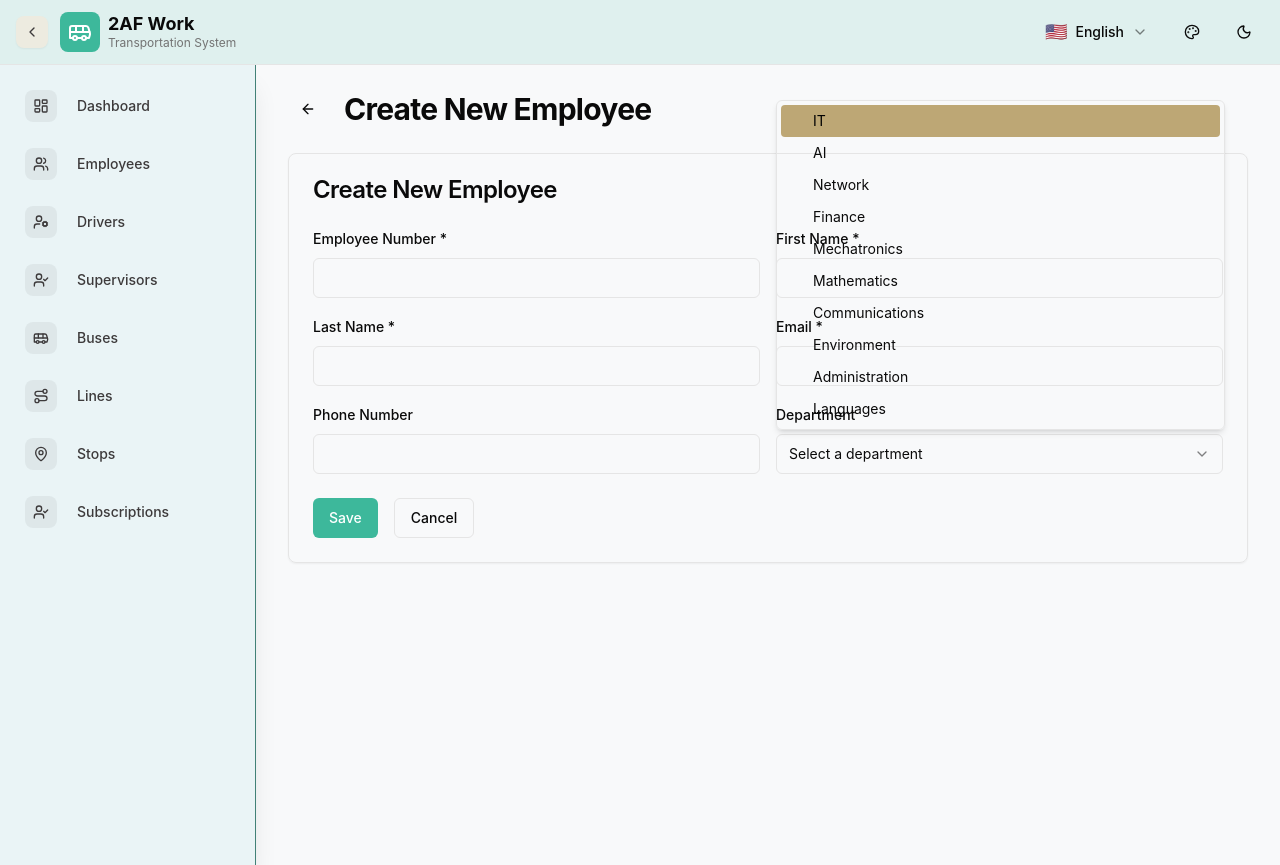
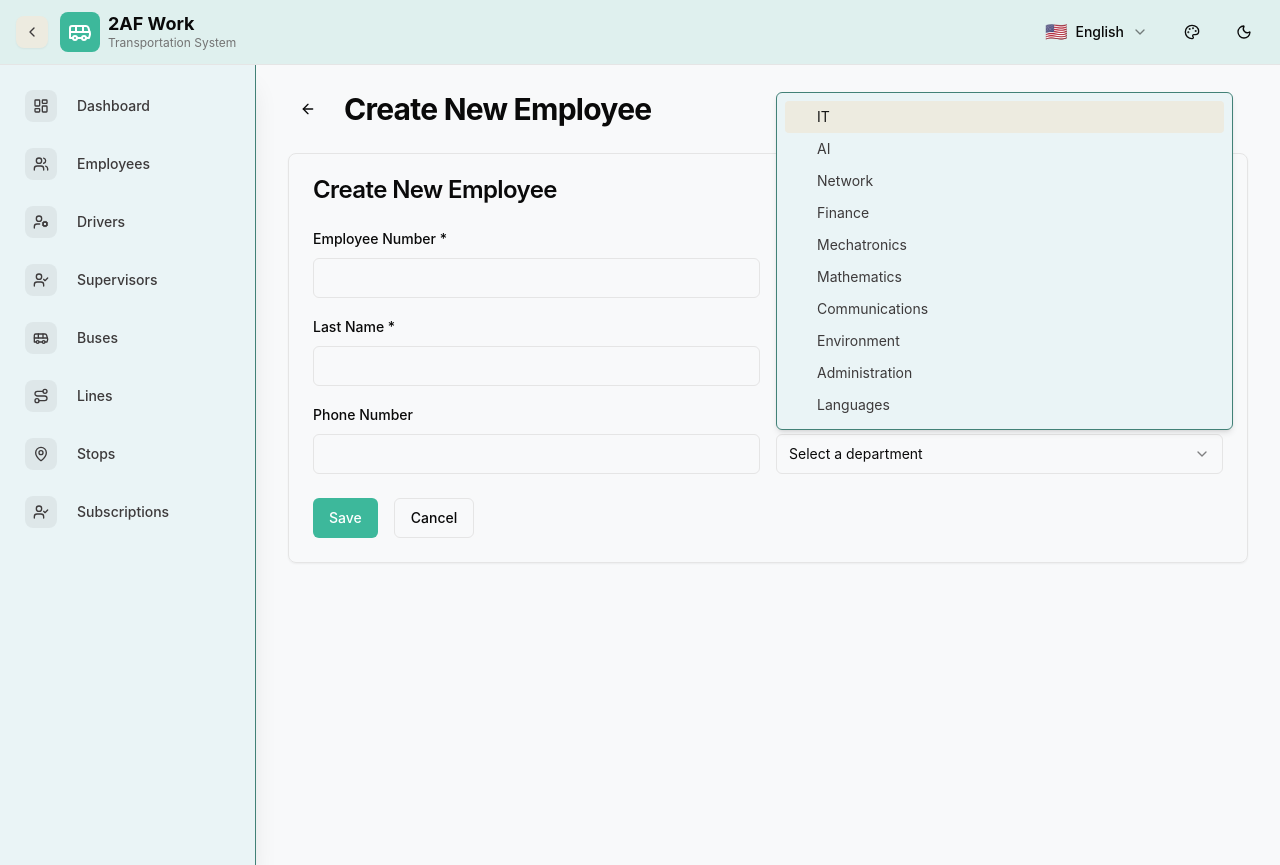
Before and after one commit to ahmadabdelbary2001/HIAST.Transportation.UI, a React (Vite) app: page /HIAST.Transportation.UI/employees/create in a window 1280 px wide. Both pictures are taken after a click on the button "Select a department". Built offline with nearby package versions, Linux system fonts and the light colour scheme.

Commit message:
Edit Select component style

```diff
--- a/src/components/ui/select.tsx
+++ b/src/components/ui/select.tsx
@@ -1,16 +1,18 @@
-// src/components/ui/ select.tsx
+// src/components/ui/select.tsx
 
-import * as React from 'react';
-import * as SelectPrimitive from '@radix-ui/react-select';
-import { Check, ChevronDown, ChevronUp } from 'lucide-react';
+"use client"
 
-import { cn } from '@/lib/utils';
+import * as React from "react"
+import * as SelectPrimitive from "@radix-ui/react-select"
+import { Check, ChevronDown, ChevronUp } from "lucide-react"
 
-const Select = SelectPrimitive.Root;
+import { cn } from "@/lib/utils"
 
-const SelectGroup = SelectPrimitive.Group;
+const Select = SelectPrimitive.Root
 
-const SelectValue = SelectPrimitive.Value;
+const SelectGroup = SelectPrimitive.Group
+
+const SelectValue = SelectPrimitive.Value
 
 const SelectTrigger = React.forwardRef<
   React.ElementRef<typeof SelectPrimitive.Trigger>,
@@ -19,7 +21,7 @@
   <SelectPrimitive.Trigger
     ref={ref}
     className={cn(
-      'flex h-10 w-full items-center justify-between rounded-md border border-input bg-background px-3 py-2 text-sm ring-offset-background placeholder:text-muted-foreground focus:outline-none focus:ring-2 focus:ring-ring focus:ring-offset-2 disabled:cursor-not-allowed disabled:opacity-50 [&>span]:line-clamp-1',
+      "flex h-10 w-full items-center justify-between rounded-md border border-input bg-background px-3 py-2 text-sm ring-offset-background placeholder:text-muted-foreground focus:outline-none focus:ring-2 focus:ring-ring focus:ring-offset-2 disabled:cursor-not-allowed disabled:opacity-50 [&>span]:line-clamp-1",
       className
     )}
     {...props}
@@ -29,40 +31,52 @@
       <ChevronDown className="h-4 w-4 opacity-50" />
     </SelectPrimitive.Icon>
   </SelectPrimitive.Trigger>
-));
-SelectTrigger.displayName = SelectPrimitive.Trigger.displayName;
+))
+SelectTrigger.displayName = SelectPrimitive.Trigger.displayName
 
 const SelectScrollUpButton = React.forwardRef<
   React.ElementRef<typeof SelectPrimitive.ScrollUpButton>,
   React.ComponentPropsWithoutRef<typeof SelectPrimitive.ScrollUpButton>
 >(({ className, ...props }, ref) => (
-  <SelectPrimitive.ScrollUpButton ref={ref} className={cn('flex cursor-default items-center justify-center py-1', className)} {...props}>
+  <SelectPrimitive.ScrollUpButton
+    ref={ref}
+    className={cn("flex cursor-default items-center justify-center py-1", className)}
+    {...props}
+  >
     <ChevronUp className="h-4 w-4" />
   </SelectPrimitive.ScrollUpButton>
-));
-SelectScrollUpButton.displayName = SelectPrimitive.ScrollUpButton.displayName;
+))
+SelectScrollUpButton.displayName = SelectPrimitive.ScrollUpButton.displayName
 
 const SelectScrollDownButton = React.forwardRef<
   React.ElementRef<typeof SelectPrimitive.ScrollDownButton>,
   React.ComponentPropsWithoutRef<typeof SelectPrimitive.ScrollDownButton>
 >(({ className, ...props }, ref) => (
-  <SelectPrimitive.ScrollDownButton ref={ref} className={cn('flex cursor-default items-center justify-center py-1', className)} {...props}>
+  <SelectPrimitive.ScrollDownButton
+    ref={ref}
+    className={cn("flex cursor-default items-center justify-center py-1", className)}
+    {...props}
+  >
     <ChevronDown className="h-4 w-4" />
   </SelectPrimitive.ScrollDownButton>
-));
-SelectScrollDownButton.displayName = SelectPrimitive.ScrollDownButton.displayName;
+))
+SelectScrollDownButton.displayName = SelectPrimitive.ScrollDownButton.displayName
 
+// --- UPDATED SelectContent ---
 const SelectContent = React.forwardRef<
   React.ElementRef<typeof SelectPrimitive.Content>,
   React.ComponentPropsWithoutRef<typeof SelectPrimitive.Content>
->(({ className, children, position = 'popper', ...props }, ref) => (
+>(({ className, children, position = "popper", ...props }, ref) => (
   <SelectPrimitive.Portal>
     <SelectPrimitive.Content
       ref={ref}
       className={cn(
-        'relative z-50 max-h-96 min-w-[8rem] overflow-hidden rounded-md border bg-popover text-popover-foreground shadow-md data-[state=open]:animate-in data-[state=closed]:animate-out data-[state=closed]:fade-out-0 data-[state=open]:fade-in-0 data-[state=closed]:zoom-out-95 data-[state=open]:zoom-in-95 data-[side=bottom]:slide-in-from-top-2 data-[side=left]:slide-in-from-right-2 data-[side=right]:slide-in-from-left-2 data-[side=top]:slide-in-from-bottom-2',
-        position === 'popper' &&
-          'data-[side=bottom]:translate-y-1 data-[side=left]:-translate-x-1 data-[side=right]:translate-x-1 data-[side=top]:-translate-y-1',
+        "relative z-50 max-h-96 min-w-[8rem] overflow-hidden rounded-md border p-1 shadow-md",
+        // --- Style Integration from DropdownMenu ---
+        "bg-[var(--theme-sidebar-bg)] border-[var(--theme-sidebar-border)] text-[var(--theme-sidebar-text)]",
+        "data-[state=open]:animate-in data-[state=closed]:animate-out data-[state=closed]:fade-out-0 data-[state=open]:fade-in-0 data-[state=closed]:zoom-out-95 data-[state=open]:zoom-in-95 data-[side=bottom]:slide-in-from-top-2 data-[side=left]:slide-in-from-right-2 data-[side=right]:slide-in-from-left-2 data-[side=top]:slide-in-from-bottom-2",
+        position === "popper" &&
+          "data-[side=bottom]:translate-y-1 data-[side=left]:-translate-x-1 data-[side=right]:translate-x-1 data-[side=top]:-translate-y-1",
         className
       )}
       position={position}
@@ -71,8 +85,9 @@
       <SelectScrollUpButton />
       <SelectPrimitive.Viewport
         className={cn(
-          'p-1',
-          position === 'popper' && 'h-[var(--radix-select-trigger-height)] w-full min-w-[var(--radix-select-trigger-width)]'
+          "p-1", // Keep the padding for the viewport
+          position === "popper" &&
+            "h-[var(--radix-select-trigger-height)] w-full min-w-[var(--radix-select-trigger-width)]"
         )}
       >
         {children}
@@ -80,17 +95,24 @@
       <SelectScrollDownButton />
     </SelectPrimitive.Content>
   </SelectPrimitive.Portal>
-));
-SelectContent.displayName = SelectPrimitive.Content.displayName;
+))
+SelectContent.displayName = SelectPrimitive.Content.displayName
 
+// --- UPDATED SelectLabel ---
 const SelectLabel = React.forwardRef<
   React.ElementRef<typeof SelectPrimitive.Label>,
   React.ComponentPropsWithoutRef<typeof SelectPrimitive.Label>
 >(({ className, ...props }, ref) => (
-  <SelectPrimitive.Label ref={ref} className={cn('py-1.5 pl-8 pr-2 text-sm font-semibold', className)} {...props} />
-));
-SelectLabel.displayName = SelectPrimitive.Label.displayName;
+  <SelectPrimitive.Label
+    ref={ref}
+    // --- Style Integration from DropdownMenu ---
+    className={cn("py-1.5 pl-8 pr-2 text-sm font-semibold text-[var(--theme-sidebar-text)]", className)}
+    {...props}
+  />
+))
+SelectLabel.displayName = SelectPrimitive.Label.displayName
 
+// --- UPDATED SelectItem ---
 const SelectItem = React.forwardRef<
   React.ElementRef<typeof SelectPrimitive.Item>,
   React.ComponentPropsWithoutRef<typeof SelectPrimitive.Item>
@@ -98,7 +120,10 @@
   <SelectPrimitive.Item
     ref={ref}
     className={cn(
-      'relative flex w-full cursor-default select-none items-center rounded-sm py-1.5 pl-8 pr-2 text-sm outline-none focus:bg-accent focus:text-accent-foreground data-[disabled]:pointer-events-none data-[disabled]:opacity-50',
+      "relative flex w-full cursor-default select-none items-center rounded-sm py-1.5 pl-8 pr-2 text-sm outline-none",
+      // --- Style Integration from DropdownMenu ---
+      "focus:bg-[var(--theme-sidebar-hover)] focus:text-[var(--theme-sidebar-hover-text)]",
+      "data-[disabled]:pointer-events-none data-[disabled]:opacity-50",
       className
     )}
     {...props}
@@ -111,16 +136,22 @@
 
     <SelectPrimitive.ItemText>{children}</SelectPrimitive.ItemText>
   </SelectPrimitive.Item>
-));
-SelectItem.displayName = SelectPrimitive.Item.displayName;
+))
+SelectItem.displayName = SelectPrimitive.Item.displayName
 
+// --- UPDATED SelectSeparator ---
 const SelectSeparator = React.forwardRef<
   React.ElementRef<typeof SelectPrimitive.Separator>,
   React.ComponentPropsWithoutRef<typeof SelectPrimitive.Separator>
 >(({ className, ...props }, ref) => (
-  <SelectPrimitive.Separator ref={ref} className={cn('-mx-1 my-1 h-px bg-muted', className)} {...props} />
-));
-SelectSeparator.displayName = SelectPrimitive.Separator.displayName;
+  <SelectPrimitive.Separator
+    ref={ref}
+    // --- Style Integration from DropdownMenu ---
+    className={cn("-mx-1 my-1 h-px bg-[var(--theme-sidebar-border)]", className)}
+    {...props}
+  />
+))
+SelectSeparator.displayName = SelectPrimitive.Separator.displayName
 
 export {
   Select,
@@ -133,4 +164,4 @@
   SelectSeparator,
   SelectScrollUpButton,
   SelectScrollDownButton,
-};
+}
```
